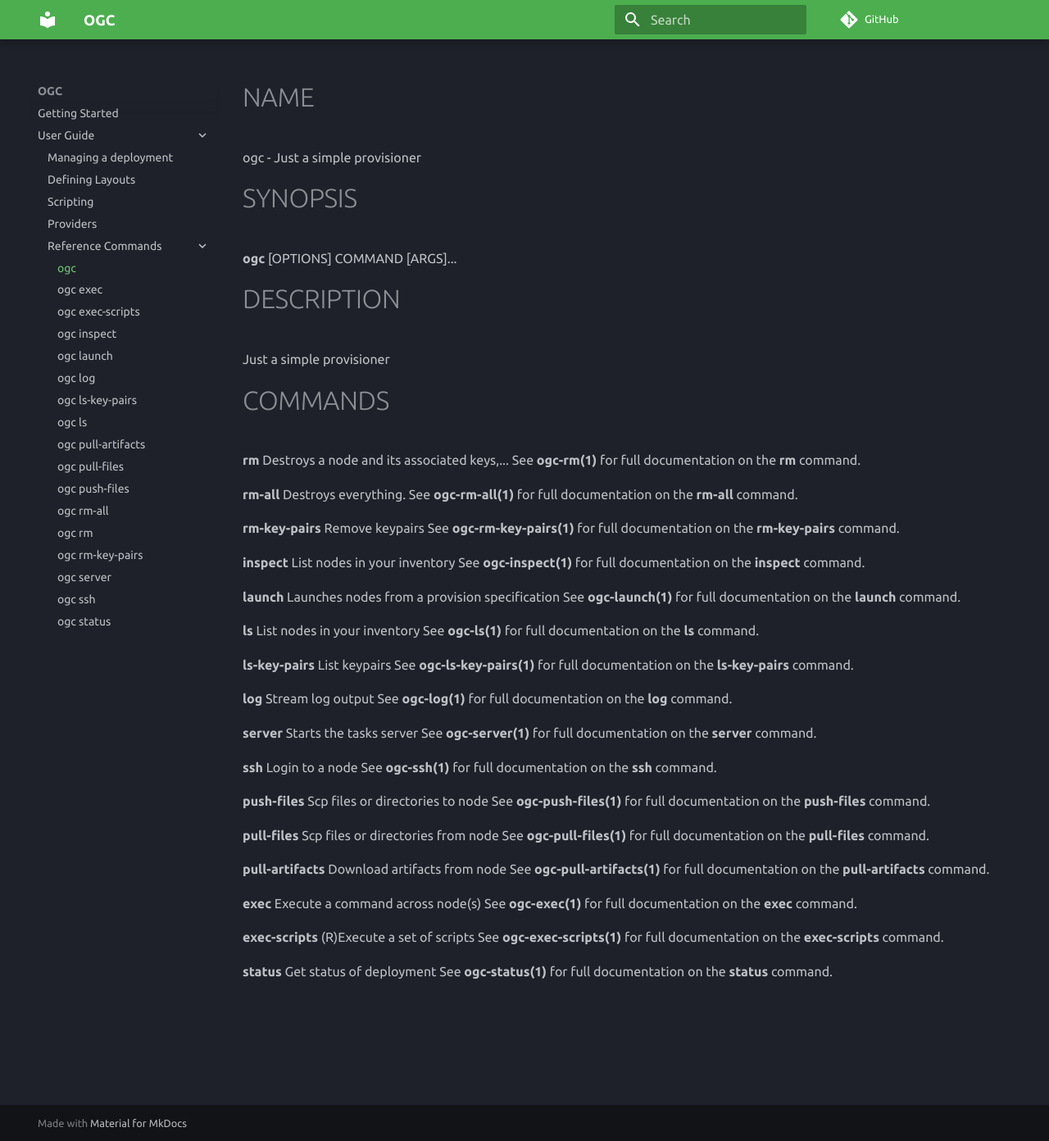
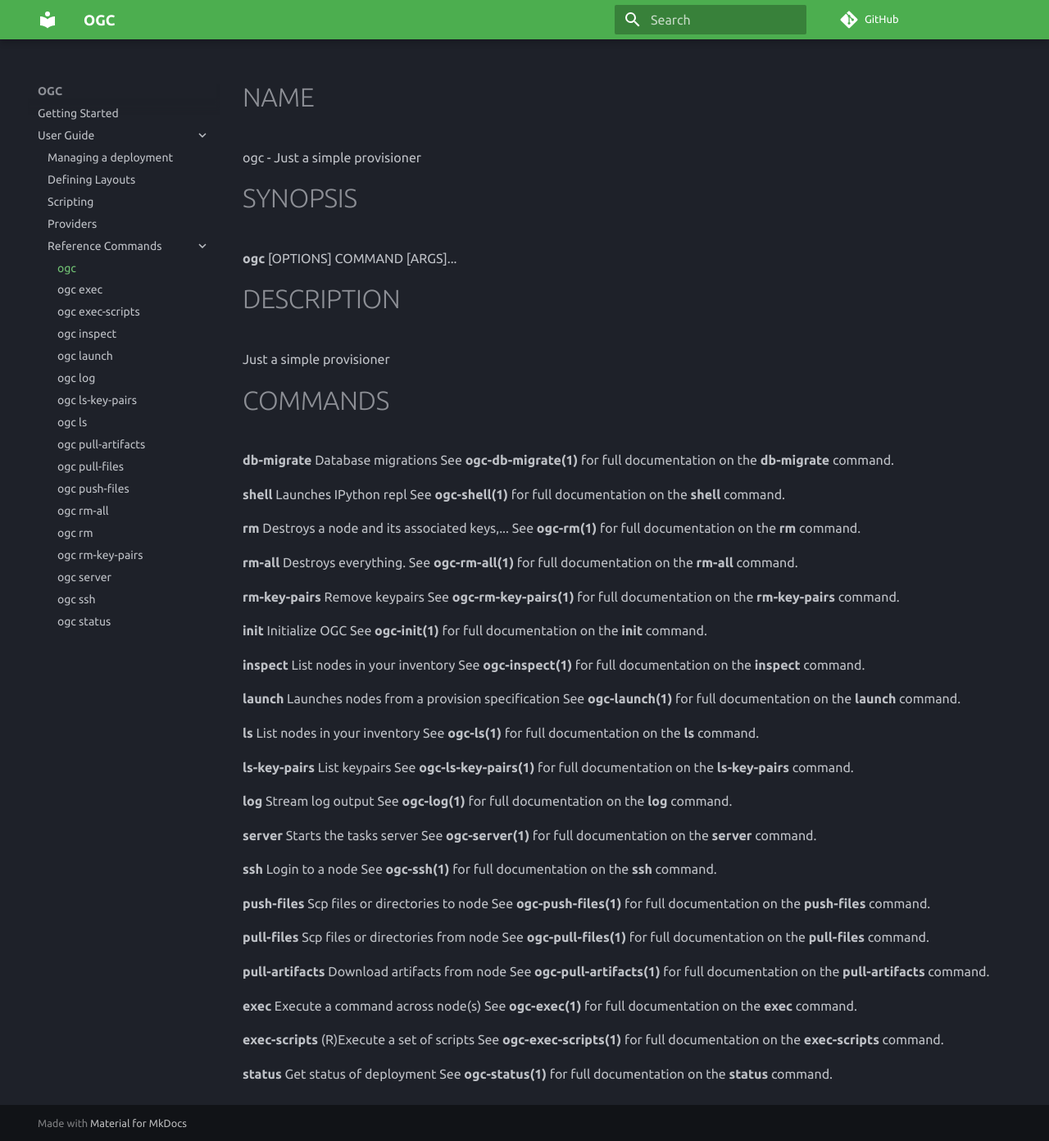
Before and after one commit to adam-stokes/ogc, an MkDocs documentation site: the page built from docs/commands/ogc.md, in a window 1280 px wide and 1392 px high. Shown: the whole window at 82% size. Built offline with MkDocs 1.6.1 and Material for MkDocs 9.7.7, drawn with Linux system fonts in a browser that asks for light colours; comment, search, counter and statistics services are not loaded.

Commit message:
Next Release
Signed-off-by: Adam Stokes <51892+adam-stokes@users.noreply.github.com>

```diff
--- a/docs/commands/ogc.md
+++ b/docs/commands/ogc.md
@@ -12,6 +12,12 @@ Just a simple provisioner
 
 # COMMANDS
 
+**db-migrate** Database migrations See **ogc-db-migrate(1)** for full
+documentation on the **db-migrate** command.
+
+**shell** Launches IPython repl See **ogc-shell(1)** for full
+documentation on the **shell** command.
+
 **rm** Destroys a node and its associated keys,\... See **ogc-rm(1)**
 for full documentation on the **rm** command.
 
@@ -20,6 +26,9 @@ documentation on the **rm-all** command.
 
 **rm-key-pairs** Remove keypairs See **ogc-rm-key-pairs(1)** for full
 documentation on the **rm-key-pairs** command.
+
+**init** Initialize OGC See **ogc-init(1)** for full documentation on
+the **init** command.
 
 **inspect** List nodes in your inventory See **ogc-inspect(1)** for full
 documentation on the **inspect** command.
```
Also changed, not shown: docs/commands/ogc-log.md (+6 -0 lines), 17 other files.
